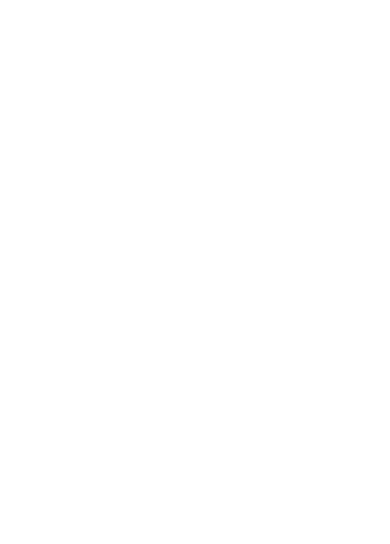
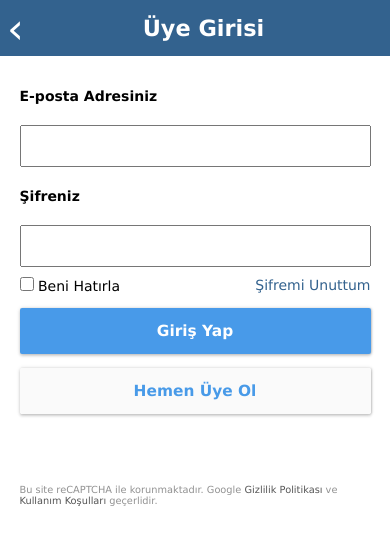
Before and after one commit to YosefGul/PersonalWebSites, a plain HTML site: page Sahibinden/Sahibinden-UyeGirisi.html in a window 390 px wide. Drawn offline with Linux system fonts and the light colour scheme.

Commit message:
Update style.css

```diff
--- a/Sahibinden/style.css
+++ b/Sahibinden/style.css
@@ -364,6 +364,13 @@
     #all {
         display: none
     }
+    #mobile-top {
+        display: flex;
+    }
+
+    #back-unicode, #back-unicode a, #mb-txt-one, #mobile-middle, .mb-txt-question, .mb-input-txt,  #mb-remember-btn, #uye-ol, #m-footer-div-two, #ilerle-two {
+        display: block;
+    }
 
     body {
         margin: 0;
@@ -436,9 +443,18 @@
     #ilerle-two {
         width: 100%;
         padding: 2rem;
+        margin          : auto;
         margin-top: 2rem;
         margin-bottom: 2rem;
         font-size: 2.2rem;
+        color           : white;
+        background-color: #489ae9;
+        font-weight     : 700;
+        border-radius   : 0.3rem;
+        text-align      : center;
+        box-shadow   : 1px 0 2px 0 rgba(0, 0, 0, 0.13), 0 0 4px 0 rgba(0, 0, 0, 0.11), 0 2px 3px 0 rgba(0, 0, 0, 0.16);
+
+}
     }
 
     #uye-ol {
@@ -455,11 +471,12 @@
         text-align: center;
     }
 
-    #m-footer-div {
+    #m-footer-div-two {
         width: 100%;
         font-size: 1.4rem;
         margin: auto;
-        margin-top: 2rem;
+        margin-top: 10rem;
+        color     : rgb(145, 145, 145);
     }
 }
 
```
